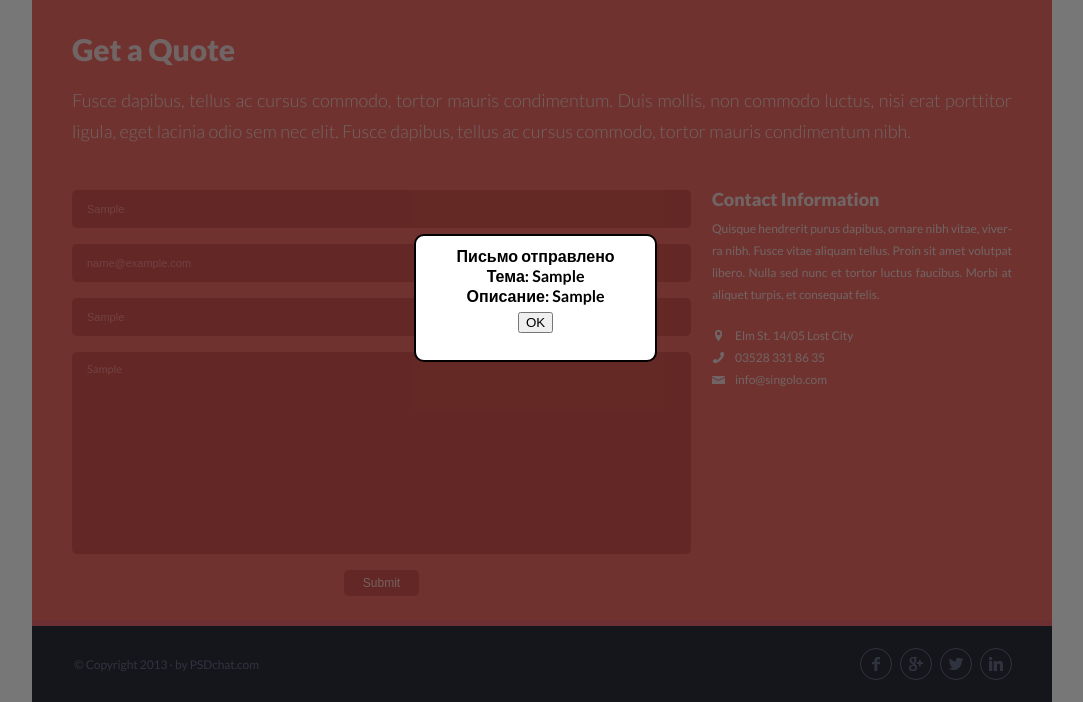
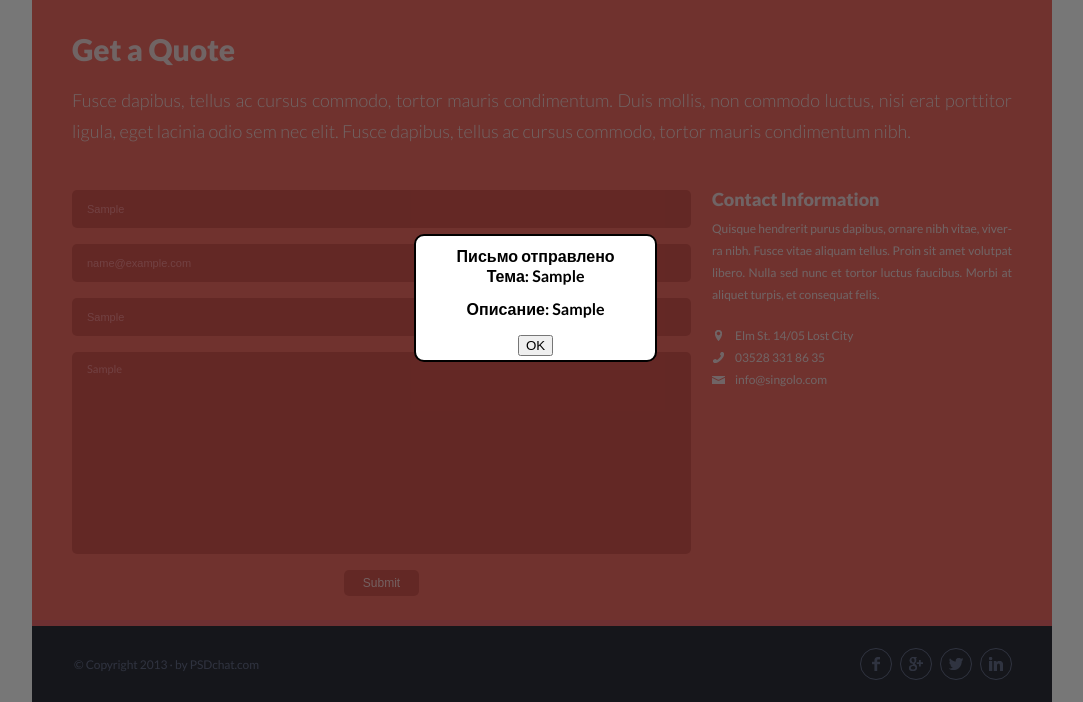
Before and after one commit to alexei199617/singolo, a plain HTML site: page index.html in a window 1280 px wide. Both pictures are taken after typing "Sample", "name@example.com", "Sample", "Sample" into the empty fields and a click on the input "Submit". Shown: the part 2826-3528 px from the top of the page, without its empty margins (98-1181 px from the left). Drawn offline with Linux system fonts and the light colour scheme.

Commit message:
fix: button in modal

```diff
--- a/index.html
+++ b/index.html
@@ -295,8 +295,10 @@
             <div id="message">
                 <div id="message_text">
                     <p>Письмо отправлено</p>
-                    <p><span id="theme"></span></p>
-                    <p><span id="description"></span></p>
+                    <div class="max_height_message_text"><span id="theme"></span></div>
+                    <!-- <p class="max_height_message_text"><span id="theme"></span></p> -->
+                    <div class="max_height_message_text"><span id="description"></span></div>
+                    <!-- <p class="max_height_message_text"><span id="description"></span></p> -->
                 </div>
                 <button id="exit_btn">OK</button>
             </div>
--- a/style.css
+++ b/style.css
@@ -856,10 +856,17 @@ body {
 
  #message_text {
      text-align: center;
-    /*width: auto;
-    height: auto;*/
+     width: 100%;
+     height: 79%;
      padding: 10px 15px 5px;
+     overflow: hidden;
  }
+
+ .max_height_message_text {
+     height: 40%;
+     overflow: hidden;
+ }
+
 
 */*footer*/
  .footer {
```
